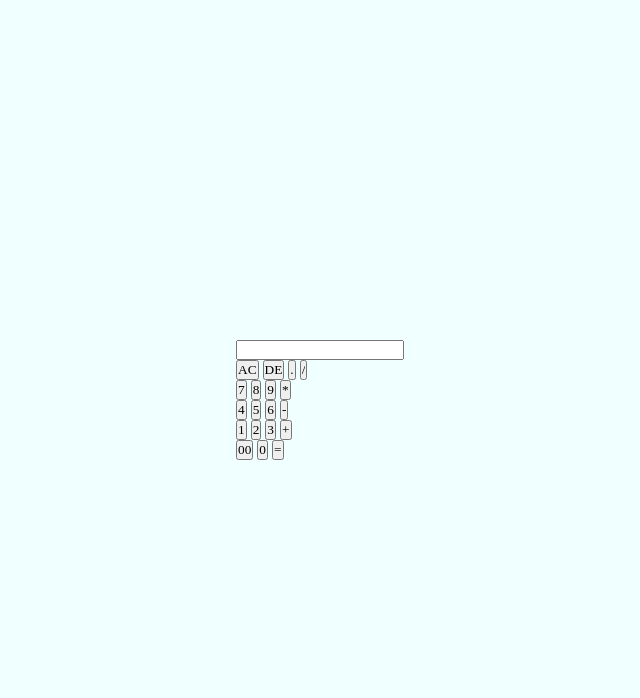
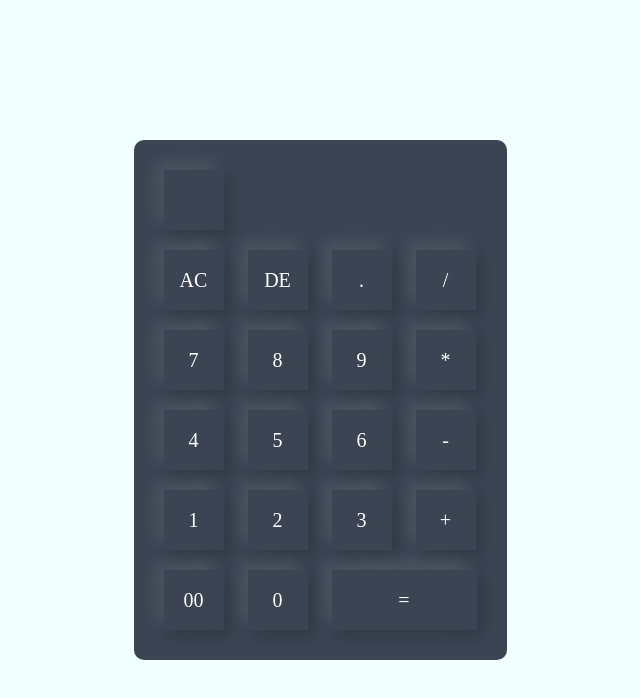
Before and after one commit to sachinivindoya/calculatorJs, a plain HTML site: page index.html in a window 1280 px wide. Shown: the whole page, without its empty margins (320-960 px from the left). Drawn offline with Linux system fonts and the light colour scheme.

Commit message:
apply-css

```diff
--- a/index.html
+++ b/index.html
@@ -10,7 +10,7 @@
 <div class="contain" >
     <div class="cal">
         <form>
-            <div>
+            <div class="display">
                 <input type="text" name="display">
             </div>
             <div>
@@ -40,7 +40,7 @@
             <div>
                 <input type="button" value="00">
                 <input type="button" value="0">
-                <input type="button" value="=">
+                <input type="button" value="=" class="eq">
             </div>
         </form>
     </div>
--- a/style/style.css
+++ b/style/style.css
@@ -12,3 +12,35 @@
     align-items: center;
     justify-content: center;
 }
+.cal{
+    background: #3a4452;
+    padding: 20px;
+    border-radius: 10px;
+}
+.cal form input{
+    border: 0;
+    outline: 0;
+    width: 60px;
+    height: 60px;
+    boarder-radius: 10px;
+    box-shadow: -8px -8px 15px rgba(255, 255, 255, 0.1),5px 5px 15px rgba(0, 0, 0, 0.2);
+    background: transparent;
+    font-size: 20px;
+    color: white;
+    cursor: pointer;
+    margin: 10px;
+}
+form.display{
+    display: flex;
+    justify-content: flex-end;
+    margin: 20px 0;
+}
+form.display input{
+    text-align: right;
+    flex: 1;
+    font-size: 45px;
+    box-shadow: none;
+}
+form input.eq{
+    width: 145px;
+}
```
